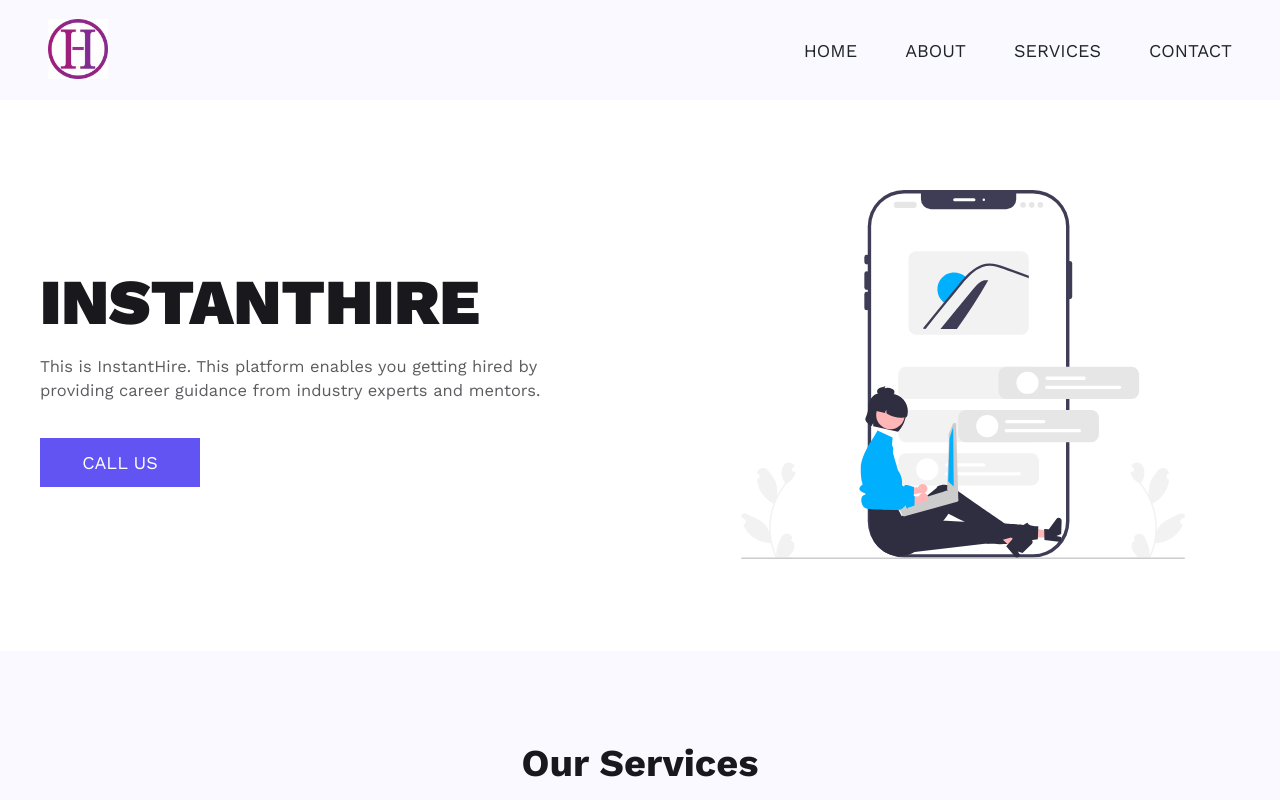
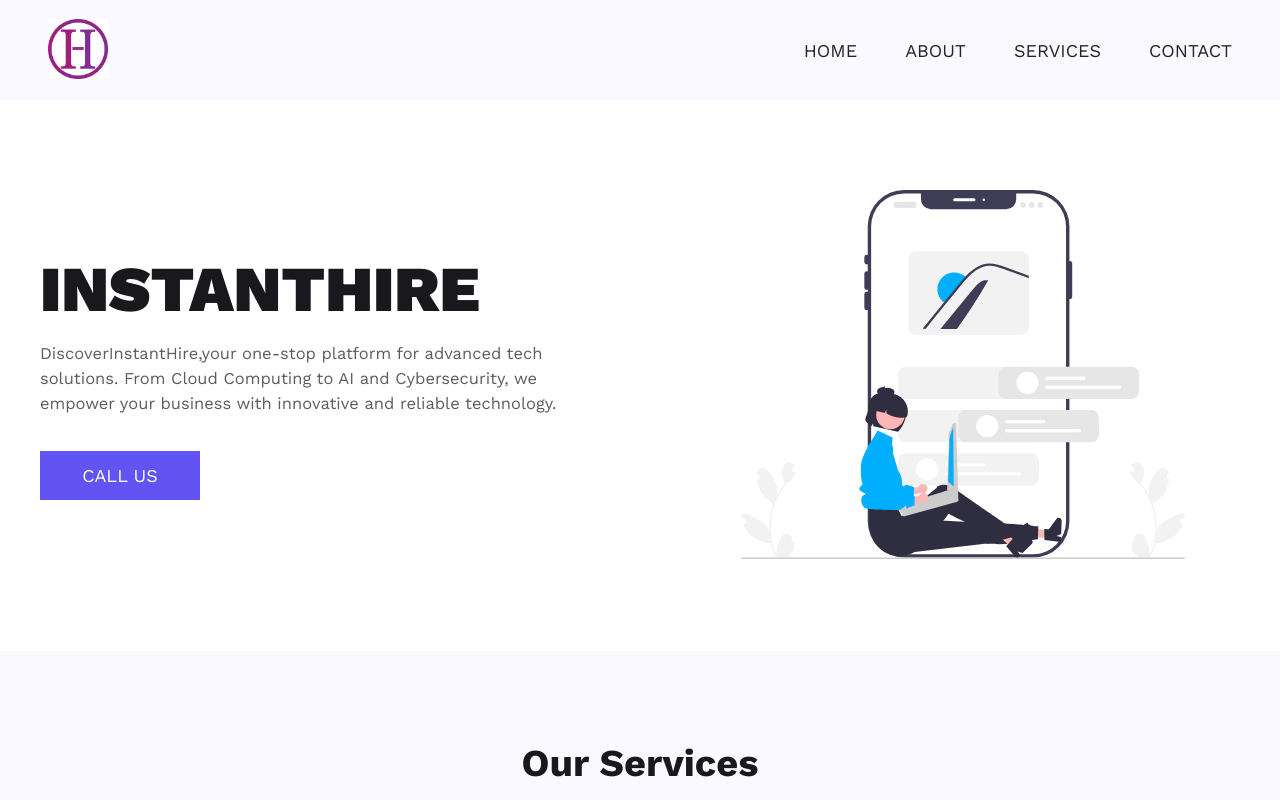
Before and after one commit to Suvam3456/InstantHire_React, a React (Vite) app: page / in a window 1280 px wide. Shown: the top 800 px of the page. Built offline with nearby package versions, Linux system fonts and the light colour scheme.

Commit message:
Update HeroSection.jsx

```diff
--- a/src/components/HeroSection.jsx
+++ b/src/components/HeroSection.jsx
@@ -14,7 +14,7 @@ const HeroSection = () => {
           {/* <p className="hero-top-data">THIS IS ME</p> */}
           <h1 className="hero-heading">{name}</h1>
           <p className="hero-para">
-            This is {name}. This platform  enables you getting hired by providing career guidance from industry experts and mentors.
+            Discover{name},your one-stop platform for advanced tech solutions. From Cloud Computing to AI and Cybersecurity, we empower your business with innovative and reliable technology.
           </p>
           <Button className="btn hireme-btn">
             <NavLink to="/contact">Call us</NavLink>
```
